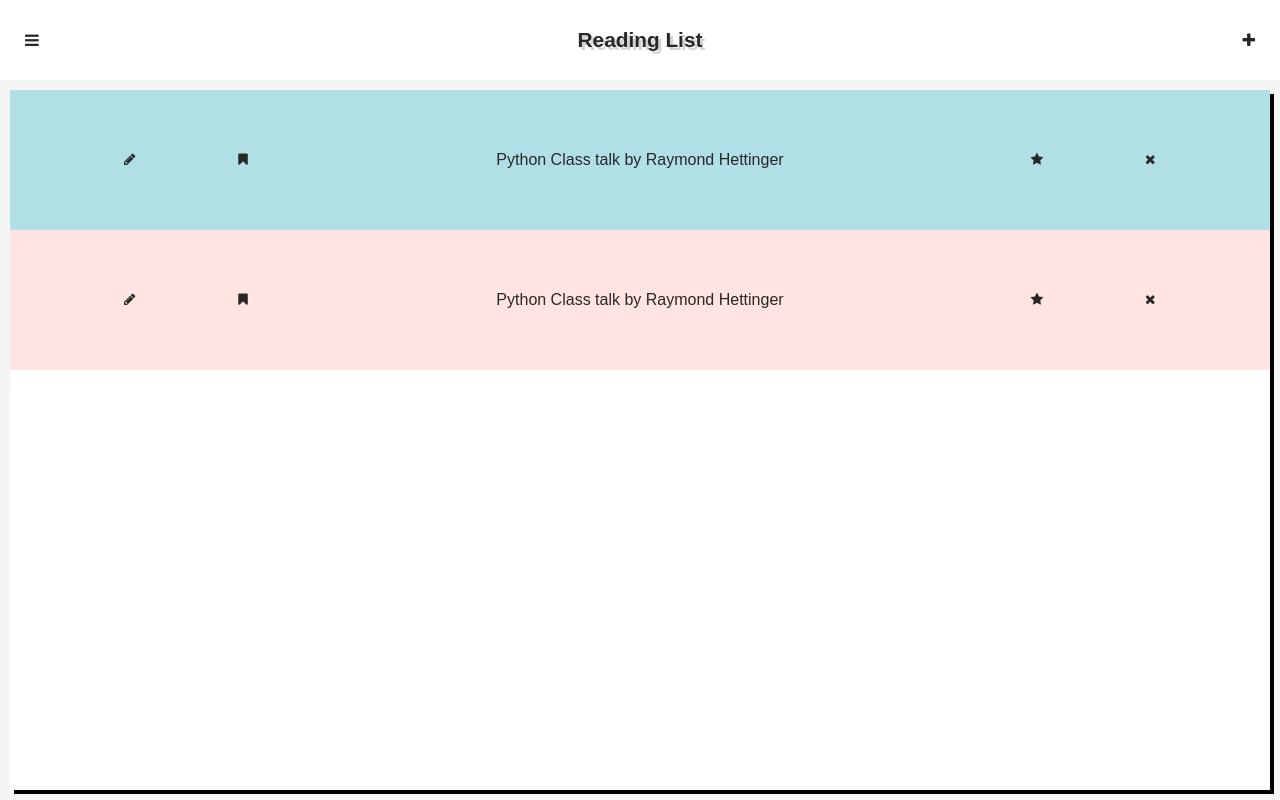
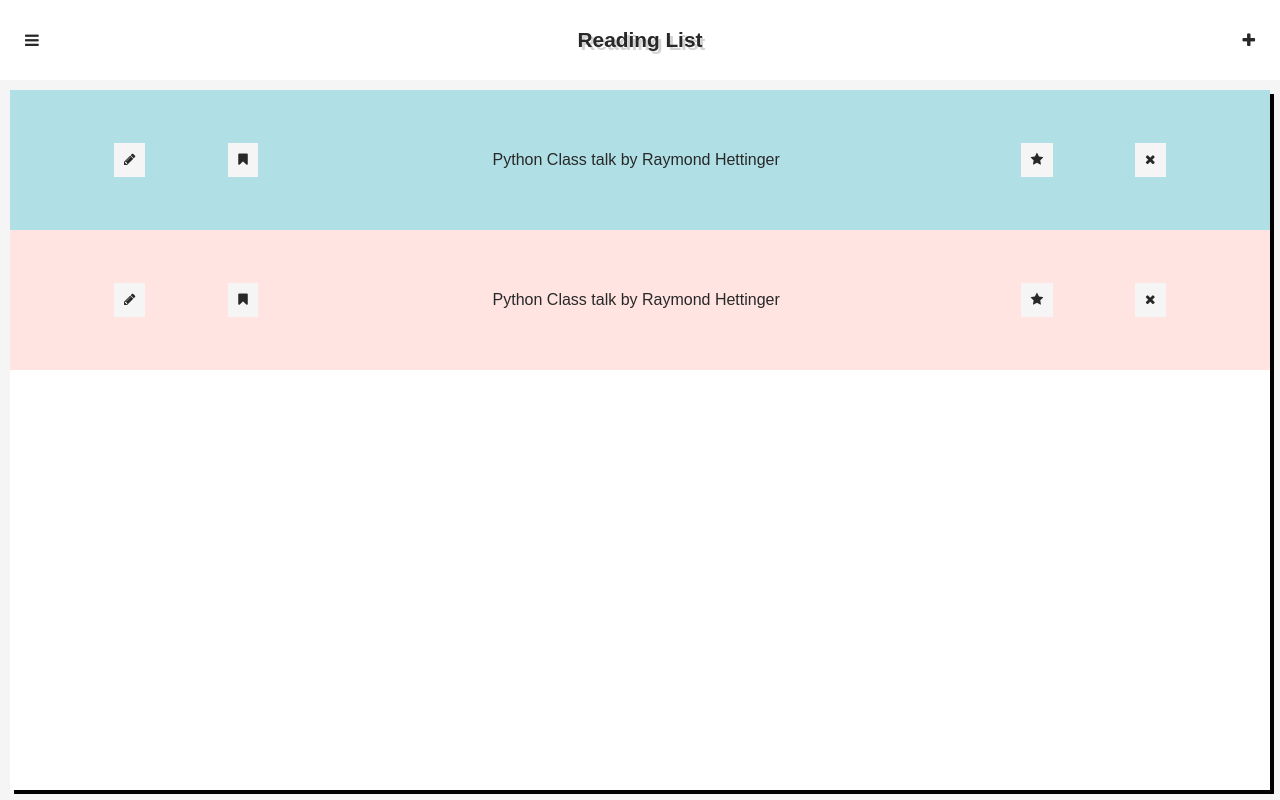
Before and after one commit to foundling/readinglist, a Vue app: page / in a window 1280 px wide. Built offline with nearby package versions, Linux system fonts and the light colour scheme.

Commit message:
decrease list input width slightly. add grayed out css classes to right hand side buttons

```diff
--- a/src/components/ListHeader.vue
+++ b/src/components/ListHeader.vue
@@ -12,7 +12,9 @@
         font-weight: 100;
     }
     a.readinglist-item-link {
-        width: 60%;
+        width: 58%;
+        margin: 0 auto;
+        overflow-x: scroll;
     }
     a.read {
         opacity: 0.2;
--- a/src/components/ListItem.vue
+++ b/src/components/ListItem.vue
@@ -33,13 +33,15 @@
         </list-header>
 
         <aside class="remove-wrapper">
-            <button>
+            <button
+                v-bind:class="{ 'grayed-out': read }">
                 <i
                     v-on:click="addToSavedList"
                     class="fa fa-star">
                 </i>
             </button>
-            <button>
+            <button
+                v-bind:class="{ 'grayed-out': read }">
                 <i
                     v-on:click="removeListItem"
                     class="fa fa-close">
@@ -73,7 +75,8 @@
 
     i {
         margin: 0px;
-        padding: 0px;
+        padding: 10px;
+        background: whitesmoke;
     }
 
 
@@ -113,9 +116,6 @@
         margin-left: auto;
     }
 
-    a.readinglist-item-link {
-        overflow-x: scroll;
-    }
 </style>
 
 <script>
```
